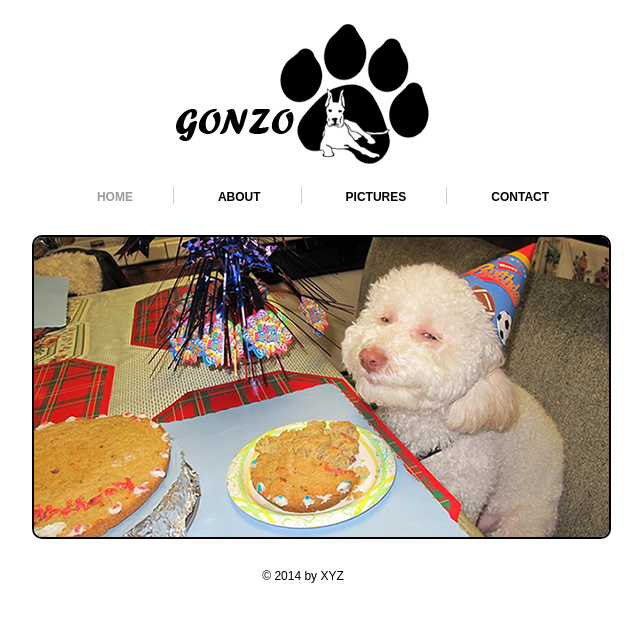
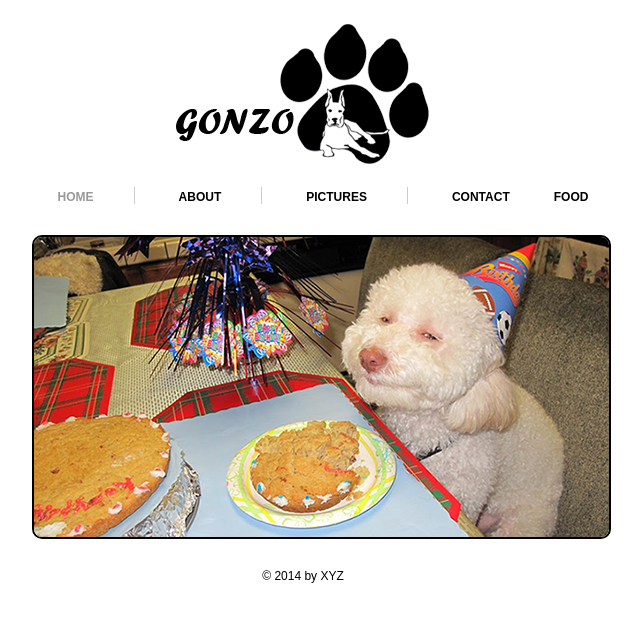
Before and after one commit to atef93/tutorials, a plain HTML site: page index.html in a window 1280 px wide. Shown: the whole page, without its empty margins (337-979 px from the left). Drawn offline with Linux system fonts and the light colour scheme.

Commit message:
My name is kvein and etc

```diff
--- a/index.html
+++ b/index.html
@@ -30,6 +30,8 @@
 			<li><a href="about.html">ABOUT</a></li>
 			<li><a href="picture.html">PICTURES</a></li>
 			<li class="bdr"><a class="pdg" href="contact.html">CONTACT</a></li>
+			<li class="bdr"><a class="pdg" href="contact.html">FOOD</a></li>
+
 		</ul>
 	</div>
 <!--==============================Navigatin Ends=============================-->
```
